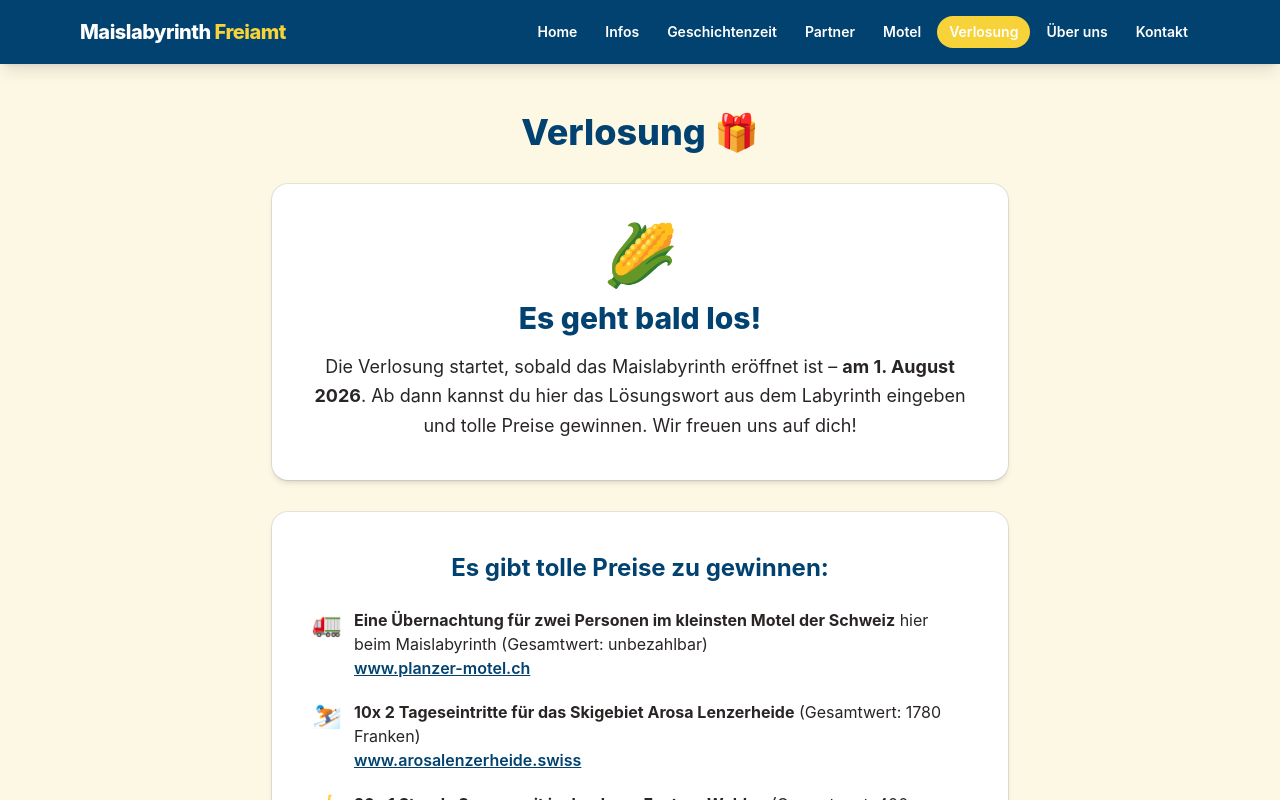
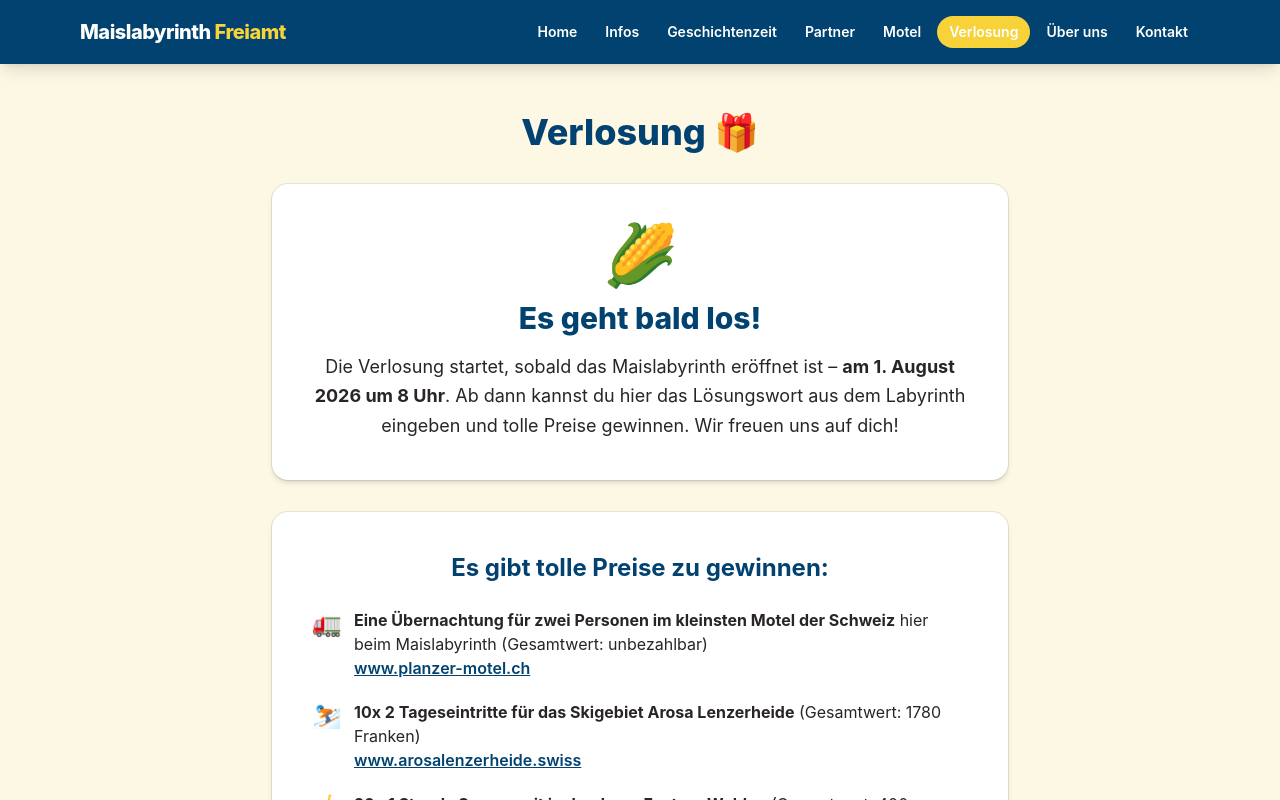
Before and after one commit to yarx/maislabyrinth, an Angular app: page /verlosung in a window 1280 px wide. Shown: the top 800 px of the page. Built offline with nearby package versions, Linux system fonts and the light colour scheme.

Commit message:
feat: update Verlosung page with precise start time for the raffle

```diff
--- a/src/app/pages/verlosung.html
+++ b/src/app/pages/verlosung.html
@@ -8,7 +8,7 @@
       <h2 class="mt-4 text-3xl font-extrabold text-navy">Es geht bald los!</h2>
       <p class="mt-4 text-lg leading-relaxed">
         Die Verlosung startet, sobald das Maislabyrinth eröffnet ist –
-        <strong>am 1. August 2026</strong>. Ab dann kannst du hier das Lösungswort aus dem
+        <strong>am 1. August 2026 um 8 Uhr</strong>. Ab dann kannst du hier das Lösungswort aus dem
         Labyrinth eingeben und tolle Preise gewinnen. Wir freuen uns auf dich!
       </p>
     </div>
--- a/src/app/pages/verlosung.ts
+++ b/src/app/pages/verlosung.ts
@@ -15,8 +15,9 @@ const LOESUNGSWORT_HASH = '833120237f894b1daaddff8a2b6a3fd7303e7a5ddfcd9cf4937e2
 const APPS_SCRIPT_URL = 'https://script.google.com/macros/s/AKfycbzfn_Hfl0AbPpBaDz7JUPBdG1hBmed4lxZU7ueBwjfQ8010YYWrq3US0wp5U_ywZZQxig/exec';
 const RECAPTCHA_SITE_KEY = '6LeqEVMtAAAAAIVE5e3-uvRzHgAKCB-utloAb2l9';
 
-// Ab diesem Zeitpunkt (lokale Zeit) ist die Verlosung automatisch freigeschaltet
-const VERLOSUNG_START = new Date(2026, 7, 1); // 1. August 2026, 00:00 Uhr
+// Ab diesem Zeitpunkt ist die Verlosung automatisch freigeschaltet:
+// 1. August 2026, 08:00 Uhr Schweizer Zeit (CEST = UTC+2), unabhängig von der Zeitzone des Geräts
+const VERLOSUNG_START = new Date('2026-08-01T08:00:00+02:00');
 
 declare const grecaptcha: {
   ready(callback: () => void): void;
```
